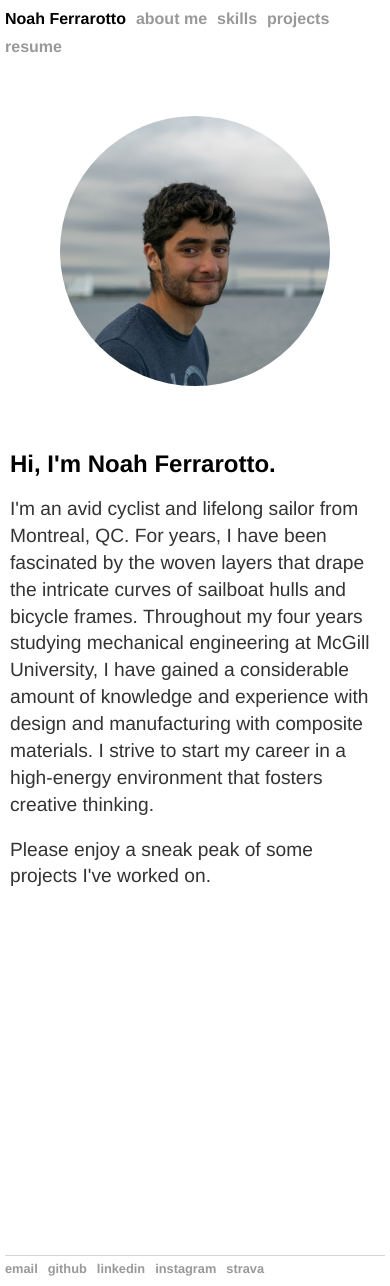
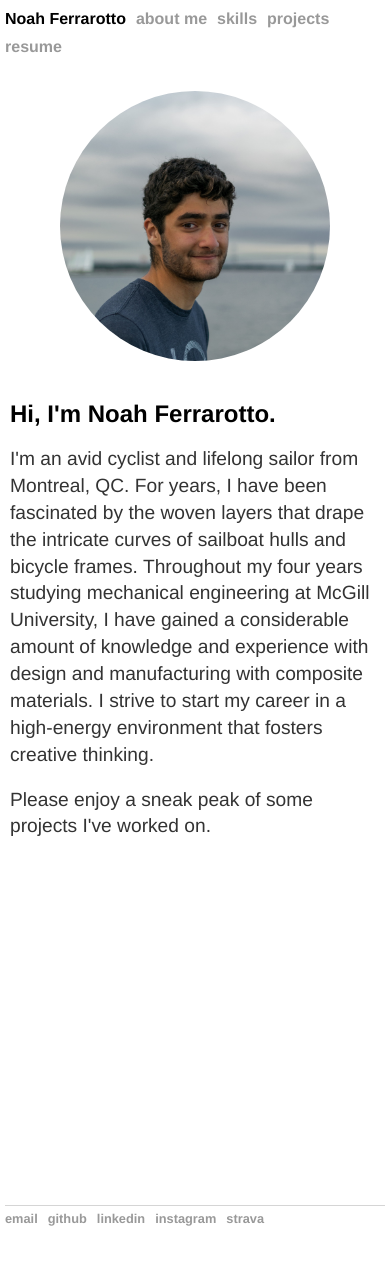
Before and after one commit to noahfer/noahfer.github.io, a Jekyll site: the page built from about/index.md, in a window 390 px wide. Built offline with Jekyll 4.4.1, drawn with Linux system fonts in a browser that asks for light colours; after the commit the page ends 1236 px from its top, so only the background shows below that.

Commit message:
Update main.css

```diff
--- a/css/main.css
+++ b/css/main.css
@@ -110,6 +110,6 @@ ul.posts li {
         margin: 0;
     }
     .profile {
-        padding: 50px;
+        padding: 25px 50px;
     }
 }
```
